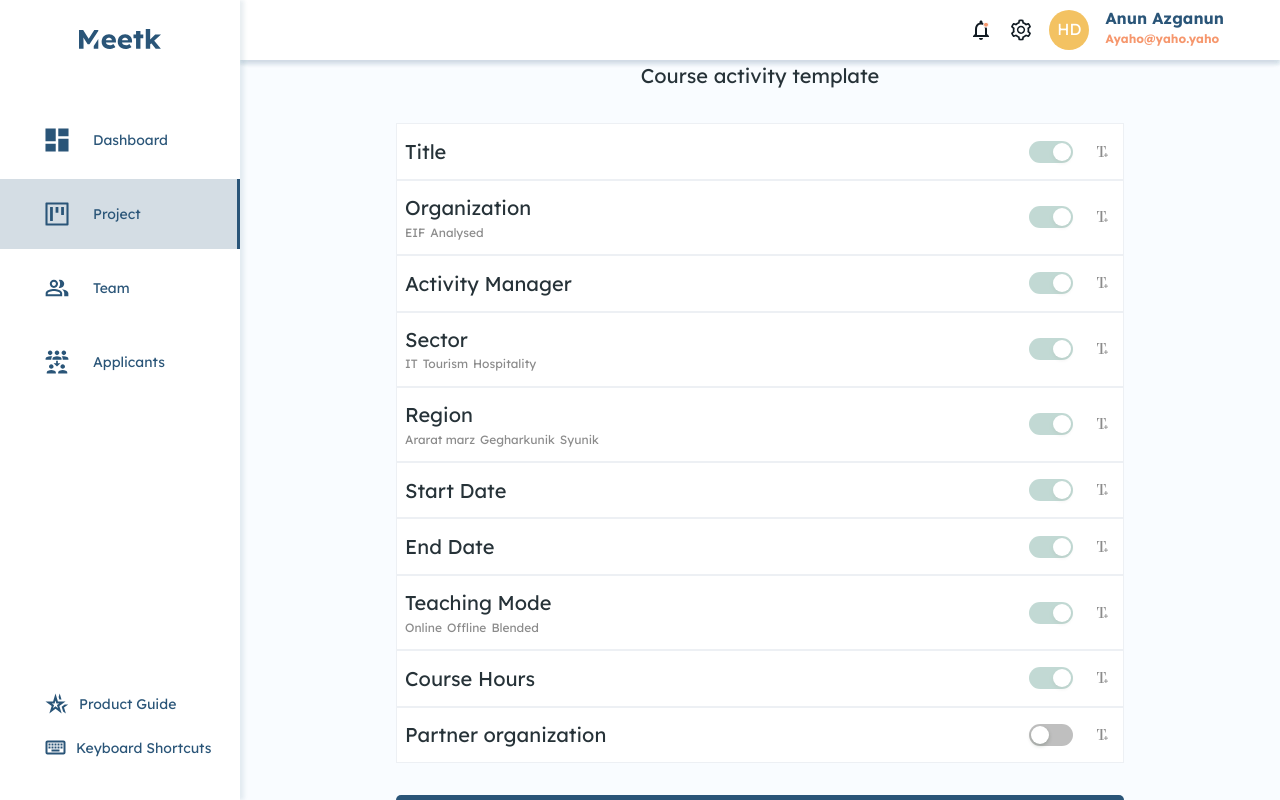
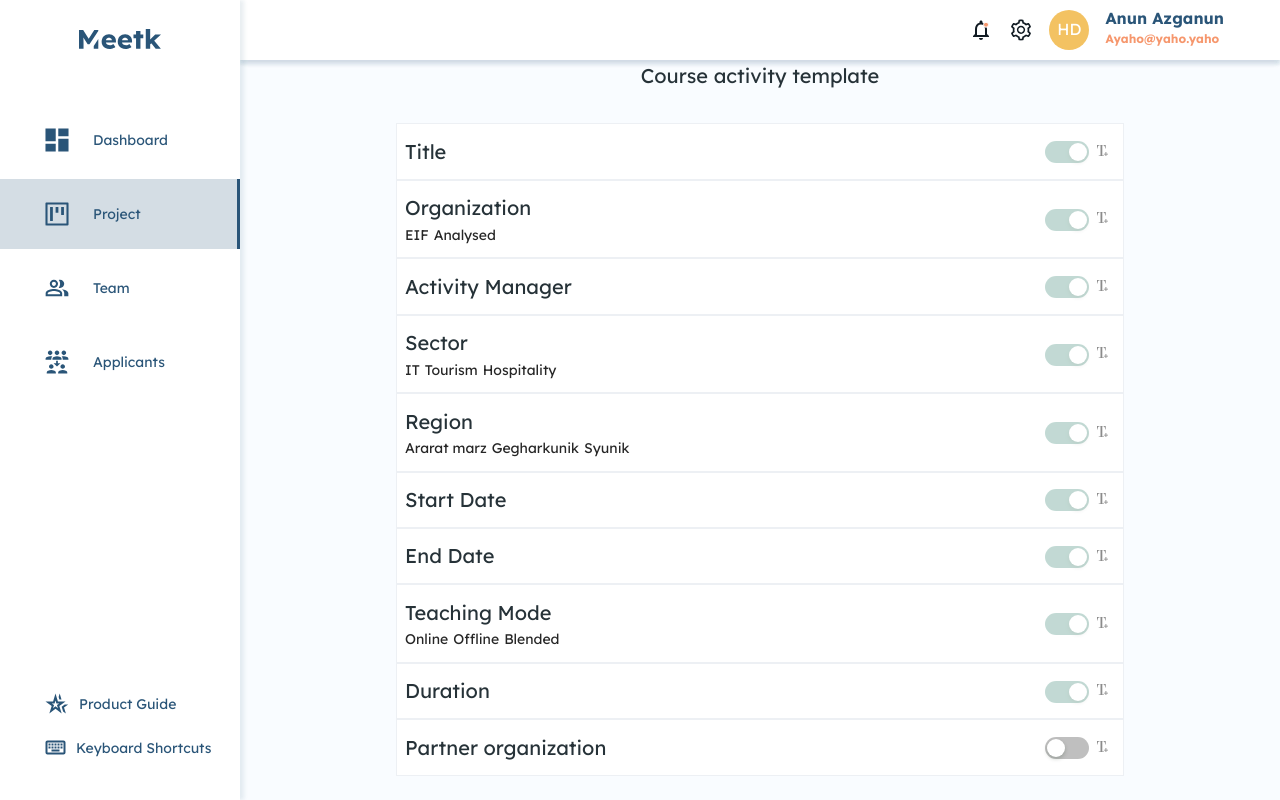
Before and after one commit to vlo111/kpi, a React (Create React App) app: page /template/create in a window 1280 px wide. Built offline with nearby package versions, Linux system fonts and the light colour scheme.

Commit message:
Brought to antd format

```diff
--- a/src/assets/styles/style.tsx
+++ b/src/assets/styles/style.tsx
@@ -170,6 +170,7 @@ const GlobalStyle = createGlobalStyle`
 
   .menuPopover {
     .ant-popover-inner {
+      width: 9rem;
       border-radius: 10px;
       border: 1px solid var(--dark-2);
     }
--- a/src/components/Project/Overview/ActivityNames/ActivityTemplate/CreateField/index.tsx
+++ b/src/components/Project/Overview/ActivityNames/ActivityTemplate/CreateField/index.tsx
@@ -8,18 +8,10 @@ import { Form } from '../../../../../Forms/Form'
 import { ReactComponent as CloseIcon } from '../../../../../../assets/icons/closeIcon.svg'
 import { ICreateFieldsProps } from '../../../../../../types/project'
 import { v4 as uuidv4 } from 'uuid'
-import { VALIDATE_MESSAGES } from '../../../../../../helpers/constants'
+import { answerTypeOptions, VALIDATE_MESSAGES } from '../../../../../../helpers/constants'
 import DynamicForm from '../DynamicForm/Index'
 
 const { Option } = Select
-
-const options: string[] = [
-  'Choose answer type',
-  'Short Text',
-  'Number',
-  'Attachment',
-  'Dropdown options'
-]
 
 const IconButton = styled.button`
   border: none;
@@ -147,7 +139,7 @@ const CreateFields: React.FC<ICreateFieldsProps> = ({
           </Form.Item>
           <Form.Item name="answerType">
             <AsnSelect onChange={onSelectChange}>
-              {options.map((option) => (
+              {answerTypeOptions.map((option) => (
                 <Option
                   value={option}
                   key={option}
--- a/src/components/Project/Overview/ActivityNames/ActivityTemplate/DynamicForm/Index.tsx
+++ b/src/components/Project/Overview/ActivityNames/ActivityTemplate/DynamicForm/Index.tsx
@@ -4,6 +4,7 @@ import { AsnButton } from '../../../../../Forms/Button'
 import AsnInput from '../../../../../Forms/Input'
 import { Form } from '../../../../../Forms/Form'
 import { ReactComponent as DeleteIcon } from '../../../../../../assets/icons/delete.svg'
+import { Col } from 'antd'
 
 const BottomField = styled.div`
   width: 100%;
@@ -12,11 +13,6 @@ const BottomField = styled.div`
   gap: 1rem;
   margin-top: 0.5rem;
   padding: 1rem 1rem 1rem 2rem;
-
-  .formContainer {
-    max-height: 13rem;
-    overflow: auto;
-  }
 
   .ant-form-item-control-input-content {
     display: flex;
@@ -47,8 +43,11 @@ const DynamicForm: React.FC = () => {
     <BottomField>
       <Form.List name="names">
         {(fields, { add, remove }, { errors }) => (
-          <div>
-            <div className="formContainer">
+          <>
+            <Col style={{
+              maxHeight: '13rem',
+              overflow: 'auto'
+            }} >
               {fields.map((field) => (
                 <Form.Item required={false} key={field.key}>
                   <Form.Item
@@ -77,12 +76,12 @@ const DynamicForm: React.FC = () => {
                     : null}
                 </Form.Item>
               ))}
-            </div>
+            </Col>
             <Form.Item>
               <AsnButton onClick={() => add()}>+Add options</AsnButton>
               <Form.ErrorList errors={errors} />
             </Form.Item>
-          </div>
+          </>
         )}
       </Form.List>
     </BottomField>
--- a/src/components/Project/Overview/ActivityNames/ActivityTemplate/index.tsx
+++ b/src/components/Project/Overview/ActivityNames/ActivityTemplate/index.tsx
@@ -35,10 +35,6 @@ const ActivityTemplateContainer = styled.div`
       border: none !important;
     }
   }
-
-  .assignPerson {
-    width: 100%;
-  }
 `
 
 const CourseList = styled.div`
@@ -50,36 +46,14 @@ const CourseList = styled.div`
   background-color: var(--white);
   padding: 11.5px 18px 11.5px 8px;
   border: 0.5px solid var(--dark-6);
-
-  .listTitle {
-    color: var(--dark-2);
-    font-size: var(--headline-font-size);
-  }
-
-  .subTitleContainer {
-    display: flex;
-    flex-direction: row;
-    gap: 5px;
-  }
-
   svg {
     margin-left: 8px;
-  }
-
-  .subTitle {
-    color: var(--dark-4);
-    font-size: var(--font-size-small);
   }
 
   .ant-switch-checked {
     background-color: var(--secondary-green);
   }
 
-  .switchContainer {
-    display: flex;
-    align-items: center;
-    gap: 16px;
-  }
 `
 
 const CourseTitle = styled.span`
@@ -107,17 +81,6 @@ const FormsStructureContainer = styled.div`
   flex-direction: row;
   width: 100%;
   margin-top: 3rem;
-
-  .title {
-    font-size: clamp(0.5rem, 2.5vw, 1.25rem);
-    color: var(--dark-2);
-    margin-bottom: 2rem;
-  }
-
-  .titleItems {
-    font-size: clamp(0.5rem, 2.5vw, 1.25rem);
-    color: var(--dark-2);
-  }
 
   .ant-row {
     .ant-checkbox-inner {
@@ -171,19 +134,6 @@ const FormsStructureContainer = styled.div`
       display: flex;
       flex-direction: column;
     }
-  }
-`
-
-const ContentContainer = styled.div`
-  display: flex;
-  flex-direction: column;
-  gap: 1rem;
-
-  .content {
-    font-size: var(--font-size-small);
-    color: var(--dark-2);
-    cursor: pointer;
-    gap: 8px;
   }
 `
 
@@ -241,17 +191,24 @@ const ActivityTemplate: React.FC = () => {
   }
 
   const content = (id: string): ReactElement => (
-    <ContentContainer>
-      <div className="content" onClick={() => onOpenInputClick(id)}>
+    <Row
+      style={{
+        fontSize: 'var(--font-size-small)',
+        color: 'var(--dark-2)',
+        cursor: 'pointer'
+      }}
+      gutter={[8, 8]}
+    >
+      <Col onClick={() => onOpenInputClick(id)} span={24}>
         <HelperTextIcon /> Add help text
-      </div>
-      <div className="content" onClick={() => onEditedQuestion(id)}>
+      </Col>
+      <Col onClick={() => onEditedQuestion(id)} span={24}>
         <EditIcon /> Edit
-      </div>
-      <div className="content" onClick={() => onDeletedQuestion(id)}>
+      </Col>
+      <Col onClick={() => onDeletedQuestion(id)} span={24}>
         <DeleteIcon /> Delete
-      </div>
-    </ContentContainer>
+      </Col>
+    </Row>
   )
 
   return (
@@ -261,28 +218,43 @@ const ActivityTemplate: React.FC = () => {
         {templateData?.map((item) => (
           <Fragment key={item.id}>
             <CourseList>
-              <div>
-                <div className="listTitle">{item.title}</div>
-                <div className="subTitleContainer">
+              <Row>
+                <Col
+                  span={24}
+                  style={{
+                    color: 'var(--dark-2)',
+                    fontSize: 'var(--headline-font-size)'
+                  }}
+                >
+                  {item.title}
+                </Col>
+                <Row gutter={[5, 0]}>
                   {item?.option?.length > 0
                     ? item.option.map((option: string) => (
-                        <div key={option} className="subTitle">
+                        <Col
+                          key={option}
+                          style={{
+                            color: 'var(--dark-2)',
+                            fontSize: 'var(--font-size-small)'
+                          }}
+                        >
                           {`${option}`}
-                        </div>
+                        </Col>
                     ))
                     : item.subTitle.map((subtitle: string) => (
-                        <div key={subtitle} className="subTitle">
-                          {`${subtitle}`}
-                        </div>
+                        <Col key={subtitle}>{`${subtitle}`}</Col>
                     ))}
-                </div>
-              </div>
-              <div className="switchContainer">
+                </Row>
+              </Row>
+              <Row>
+                <Col>
                   <Switch
                     defaultChecked={item.switch}
                     onChange={onChange}
                     disabled={item.disabled}
                   />
+                </Col>
+                <Col>
                   {item.status === 0
                     ? (
                     <Tooltip
@@ -307,7 +279,8 @@ const ActivityTemplate: React.FC = () => {
                       </IconButton>
                     </Popover>
                       )}
-              </div>
+                </Col>
+              </Row>
             </CourseList>
             {rowId.includes(item.id)
               ? (
@@ -336,29 +309,67 @@ const ActivityTemplate: React.FC = () => {
             )}
         <FormsStructureContainer>
           <Row gutter={[0, 0]}>
-            <Col span={24}>
-              <div className="title">Include Forms</div>
+            <Col
+              span={24}
+              style={{
+                fontSize: 'clamp(0.5rem, 2.5vw, 1.25rem)',
+                color: 'var(--dark-2)',
+                marginBottom: '2rem'
+              }}
+            >
+              Include Forms
             </Col>
             <Col span={24}>
-              <Checkbox onChange={onCheckboxChange}>
-                <div className="titleItems"> Application Form</div>
+              <Checkbox
+                onChange={onCheckboxChange}
+                style={{
+                  fontSize: ' clamp(0.5rem, 2.5vw, 1.25rem)',
+                  color: 'var(--dark-2)'
+                }}
+              >
+                Application Form
               </Checkbox>
-              <Checkbox onChange={onCheckboxChange}>
-                <div className="titleItems">Assessment Form</div>
+              <Checkbox
+                onChange={onCheckboxChange}
+                style={{
+                  fontSize: ' clamp(0.5rem, 2.5vw, 1.25rem)',
+                  color: 'var(--dark-2)'
+                }}
+              >
+                Assessment Form
               </Checkbox>
             </Col>
           </Row>
           <Row gutter={[0, 0]}>
-            <Col span={24}>
-              <div className="title">Course Structure</div>
+            <Col
+              span={24}
+              style={{
+                fontSize: 'clamp(0.5rem, 2.5vw, 1.25rem)',
+                color: 'var(--dark-2)',
+                marginBottom: '2rem'
+              }}
+            >
+              Course Structure
             </Col>
             <Col span={24}>
               <Radio.Group onChange={onRadioChange}>
-                <Radio value={1}>
-                  <div className="titleItems">One Section</div>
+                <Radio
+                  value={1}
+                  style={{
+                    fontSize: ' clamp(0.5rem, 2.5vw, 1.25rem)',
+                    color: 'var(--dark-2)'
+                  }}
+                >
+                  One Section
                 </Radio>
-                <Radio value={2}>
-                  <div className="titleItems">Multi-Section</div>
+                <Radio
+                  value={2}
+                  style={{
+                    fontSize: ' clamp(0.5rem, 2.5vw, 1.25rem)',
+                    color: 'var(--dark-2)'
+                  }}
+                >
+                  Multi-Section
                 </Radio>
               </Radio.Group>
             </Col>
--- a/src/components/Project/Overview/ActivityNames/CreateTemplateModal/index.tsx
+++ b/src/components/Project/Overview/ActivityNames/CreateTemplateModal/index.tsx
@@ -1,7 +1,7 @@
 import React from 'react'
 import { useNavigate } from 'react-router-dom'
 import styled from 'styled-components'
-import { Name, VALIDATE_MESSAGES } from '../../../../../helpers/constants'
+import { Name, PATHS, VALIDATE_MESSAGES } from '../../../../../helpers/constants'
 import {
   AddManagerHandle,
   ICreateTemplate
@@ -44,7 +44,7 @@ const CreateTemplate: React.FC<ICreateTemplate> = ({
   }
 
   const onNextClick = (): void => {
-    navigate('template/create')
+    navigate(PATHS.TEMPLATECREATE)
   }
 
   const initFields = [
--- a/src/helpers/constants.tsx
+++ b/src/helpers/constants.tsx
@@ -136,3 +136,11 @@ export const MenuItems = [
   'Product Guide',
   'Keyboard Shortcuts'
 ]
+
+export const answerTypeOptions: string[] = [
+  'Choose answer type',
+  'Short Text',
+  'Number',
+  'Attachment',
+  'Dropdown options'
+]
--- a/src/helpers/fakeData.tsx
+++ b/src/helpers/fakeData.tsx
@@ -192,7 +192,7 @@ export const courseTemplateData: ITemplateData[] | [] = [
   },
   {
     id: uuidv4(),
-    title: 'Course Hours',
+    title: 'Duration',
     subTitle: [],
     option: [],
     switch: true,
```
Lines whose indentation alone changed are shown as unchanged.
